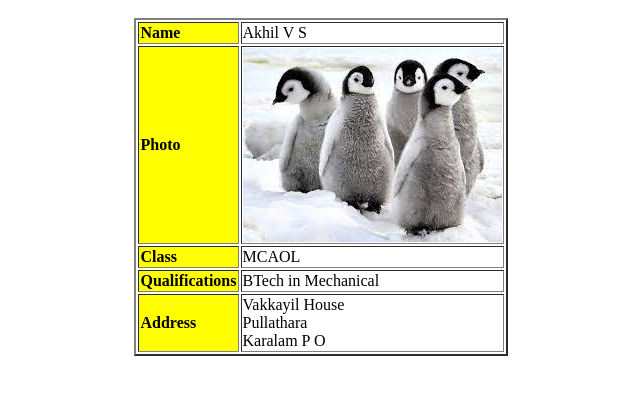
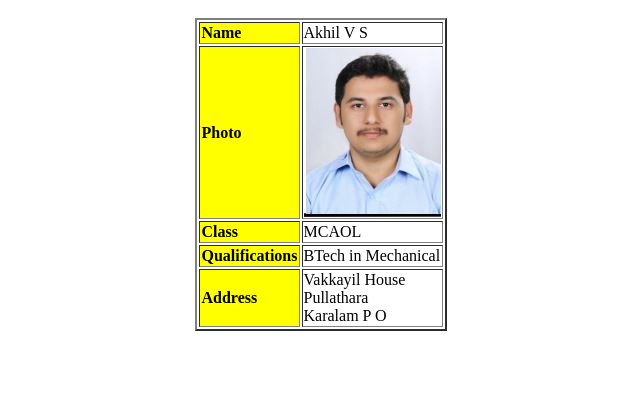
Before and after one commit to Akhil111993/ignou_web_lab, a plain HTML site: page index.html in a window 1280 px wide. Shown: the part 48-442 px from the top of the page, without its empty margins (319-959 px from the left). Drawn offline with Linux system fonts and the light colour scheme.

Commit message:
photo change

```diff
--- a/personal_info.html
+++ b/index.html
@@ -18,7 +18,7 @@
               </tr>
               <tr>
                 <th>Photo</td>
-                <td><img src="penguin.jpg" alt="Akhil"></td>
+                <td><img src="akhil.JPG" alt="Akhil"></td>
               </tr>
               <tr>
                 <th>Class</td>
```
Also changed, not shown: akhil.JPG (added), penguin.jpg (deleted).
